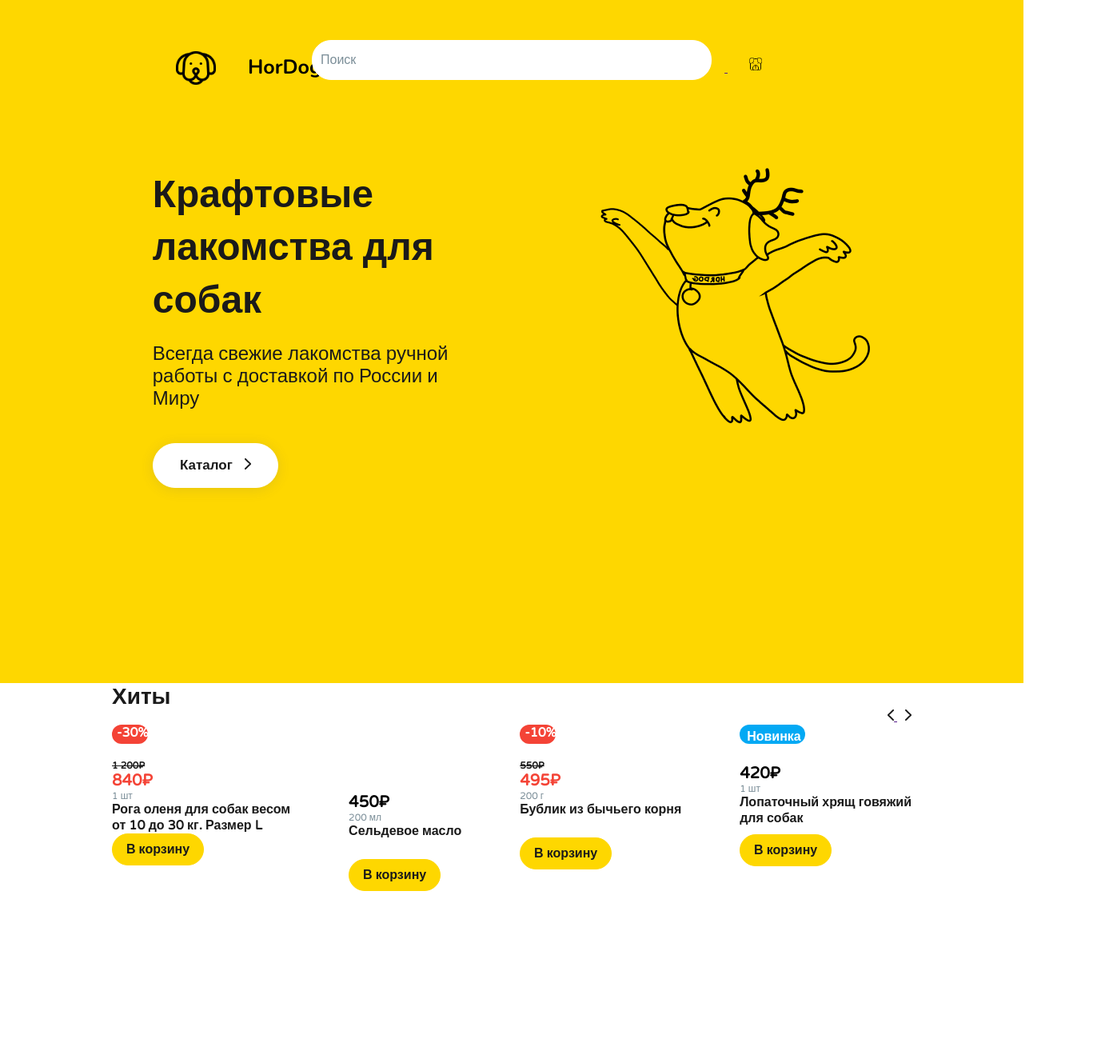
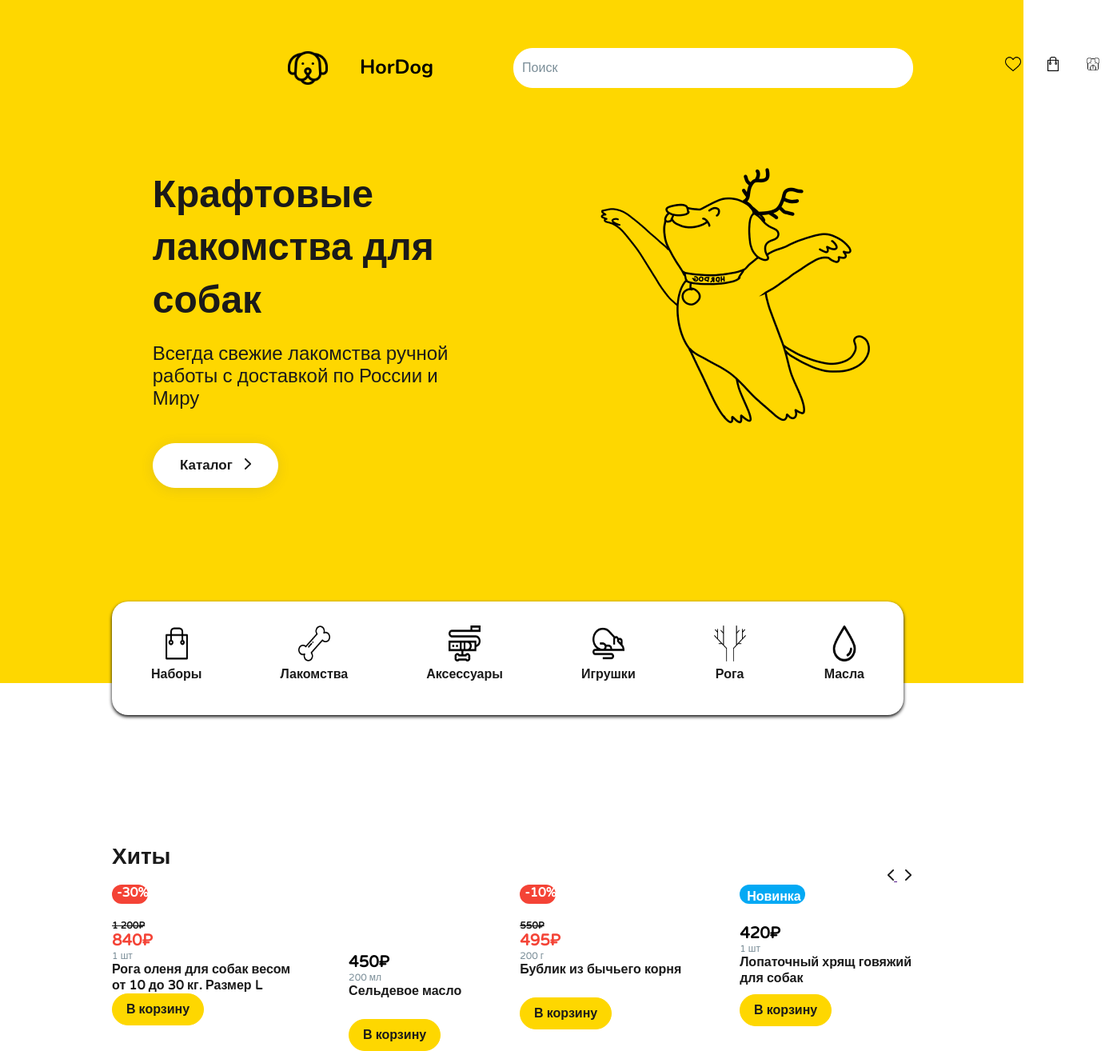
Before and after one commit to Nikita-glitch-web/dog-food-site, a plain HTML site: page index.html in a window 1280 px wide. Shown: the whole page at 80% size, 1392 px wide, since content can reach past the window. Before the commit the page ends 1114 px from the top, so only its background shows below. Drawn offline with nearby package versions, Linux system fonts and the light colour scheme.

Commit message:
new-commit

```diff
--- a/index.css
+++ b/index.css
@@ -32,6 +32,7 @@ p {
   max-width: 1000px;
   width: 100%;
   margin: 0 auto;
+  margin-top: 200px;
 }
 
 .hits-nav-text {
@@ -208,12 +209,11 @@ padding-left: 10px;
 }
 
 .search {
-    position: absolute;
     left: 50%;
-    top: 0;
-    transform: translateX(-50%);
-    margin-top: 50px;
+    margin-left: 100px;
+    margin-right: 100px;
 }
+
 
 .images-in-header {
     width: 20px;
@@ -222,22 +222,26 @@ padding-left: 10px;
 
 .container {
     display: flex;
-    justify-content: space-between;
+    justify-content: space-around;
     padding-top: 60px;
+    max-width: 1000px;
+    width: 100%;
+    margin: 0 auto;
 }
 
 
 .icons {
-    margin-right: 300px;
+    margin-right: 190px;
     padding-top: 10px;
+    display: flex;
 }
 
 .images-in-header:first-child {
-    margin-right: 25px;
+    margin-right: 15px;
 }
 
 .images-in-header:last-child {
-    margin-left: 25px;
+    margin-left: 15px;
 }
 
 .page-content {
@@ -276,6 +280,8 @@ color: #1A1A1A;
 margin-top: 42px;
 }
 
+
+
 .arrow-in-white-button {
     padding-left: 10px;
 }
@@ -285,3 +291,39 @@ margin-top: 42px;
     display: flex;
     justify-content: space-evenly;
 }
+
+.white-menu-box {
+width: 990px;
+height: 142px;
+position: relative;
+transform: translateY(100%);
+background: #FFFFFF;
+box-shadow: 0px 2px 4px black;
+border-radius: 20px;
+display: flex;
+justify-content: space-around;
+text-align: center;
+padding-top: 30px;
+}
+
+
+
+.white-menu-wrapper {
+    max-width: 1000px;
+    margin: 0 auto;
+
+}
+
+
+
+.menu-img {
+   width: 40px;
+   height: 45px;
+}
+
+.menu-img-text {
+font-family: 'Nunito' sans-serif;
+font-weight: 700;
+font-size: 16px;
+color: #1A1A1A;
+}
--- a/index.html
+++ b/index.html
@@ -48,6 +48,34 @@
             <div class="right-img-part">
                 <img src="./images/big-dog.png" alt="">
             </div>
+            </div>
+        </section>
+        <section class="white-menu-wrapper">
+            <div class="white-menu-box">
+                <div class="box-with-items-catalog">
+                    <img src="./images/shopping.png" class="menu-img" alt="">
+                    <p class="menu-img-text">Наборы</p>
+                </div>
+                <div class="box-with-items-catalog">
+                    <img src="./images/bone.png" class="menu-img" alt="">
+                    <p class="menu-img-text">Лакомства</p>
+                </div>
+                <div class="box-with-items-catalog">
+                    <img src="./images/collar.png" class="menu-img" alt="">
+                    <p class="menu-img-text">Аксессуары</p>
+                </div>
+                <div class="box-with-items-catalog">
+                    <img src="./images/rat.png" class="menu-img" alt="">
+                    <p class="menu-img-text">Игрушки</p>
+                </div>
+                <div class="box-with-items-catalog">
+                    <img src="./images/deer-horns.png" class="menu-img" alt="">
+                    <p class="menu-img-text">Рога</p>
+                </div>
+                <div class="box-with-items-catalog">
+                    <img src="./images/drop.png" class="menu-img" alt="">
+                    <p class="menu-img-text">Масла</p>
+                </div>
             </div>
         </section>
     </main>
```
